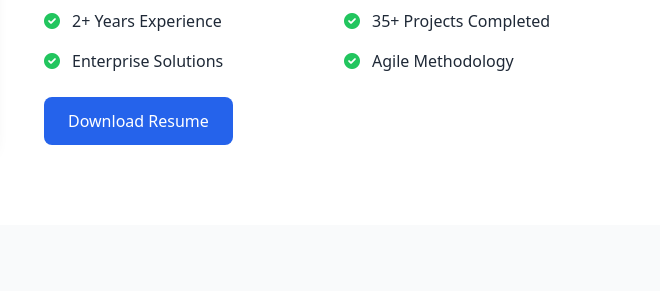
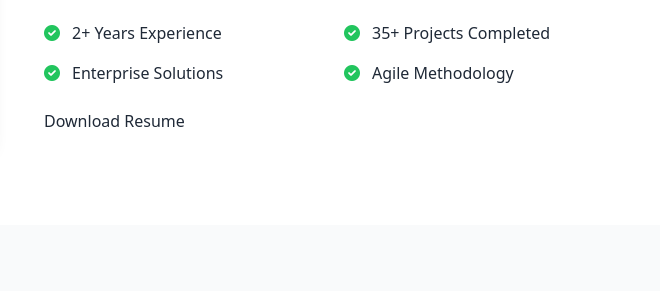
Before and after one commit to Aakhibkhan/aakib-portfolio, a plain HTML site: page index.html in a window 1280 px wide. Shown: the part 1179-1470 px from the top of the page, 620-1280 px from the left. Drawn offline with nearby package versions, Linux system fonts and the light colour scheme.

Commit message:
update resume
update resume

```diff
--- a/index.html
+++ b/index.html
@@ -143,7 +143,7 @@
                             <span>Agile Methodology</span>
                         </div>
                     </div>
-                    <a href="https://drive.google.com/file/d/1W8IWhSFU7gnbfPTdJB3PaaZ_kISDb8qr/view?usp=drive_link" class="bg-blue-600 text-white px-6 py-3 rounded-lg hover:bg-blue-700 transition-colors inline-block">
+                    <a href="https://drive.google.com/file/d/1hTjGc75cDQEF3e5qeyCF8CRvPtrokJM8/view?usp=drive_link">
                         Download Resume
                     </a>
                 </div>
```
